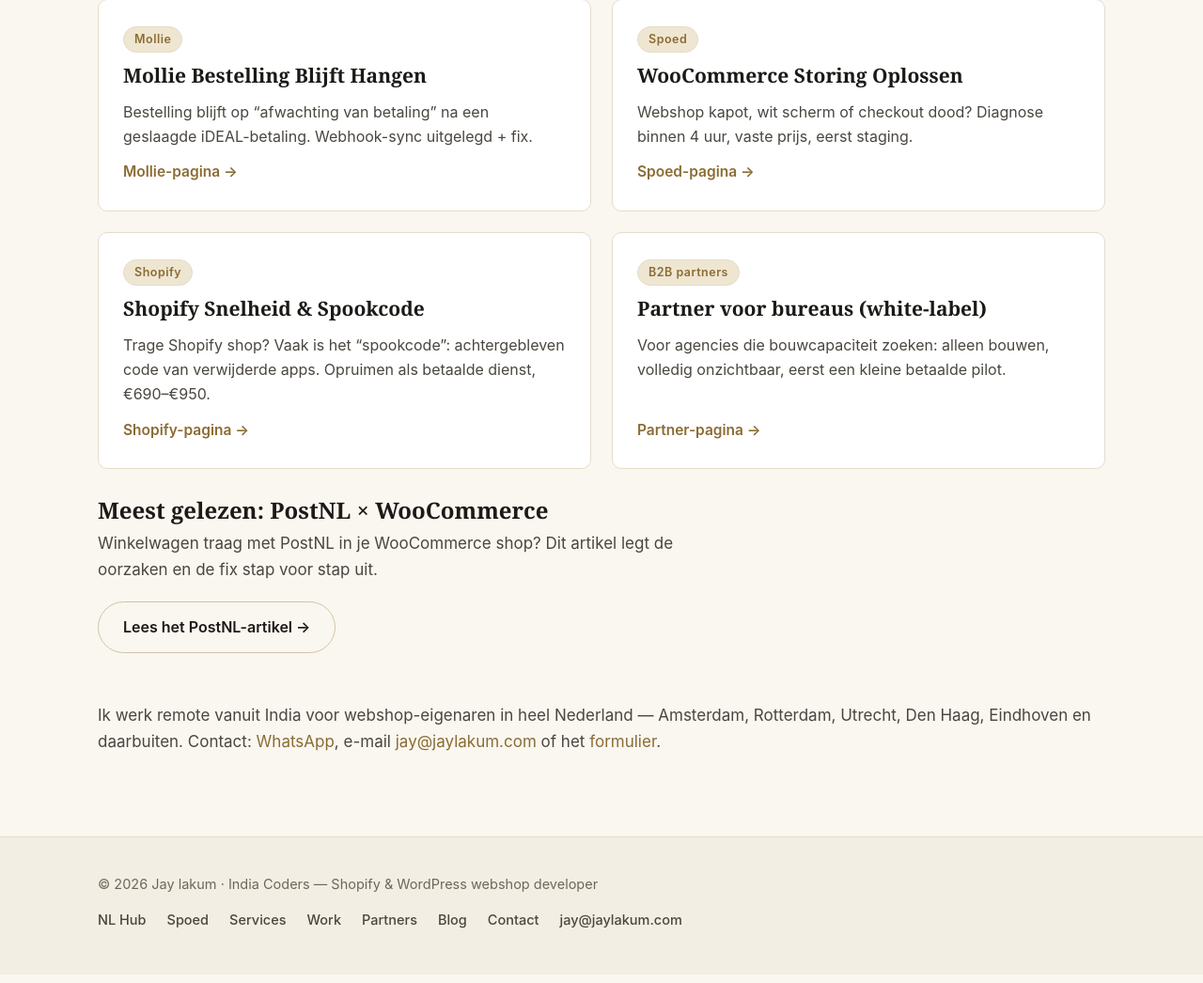
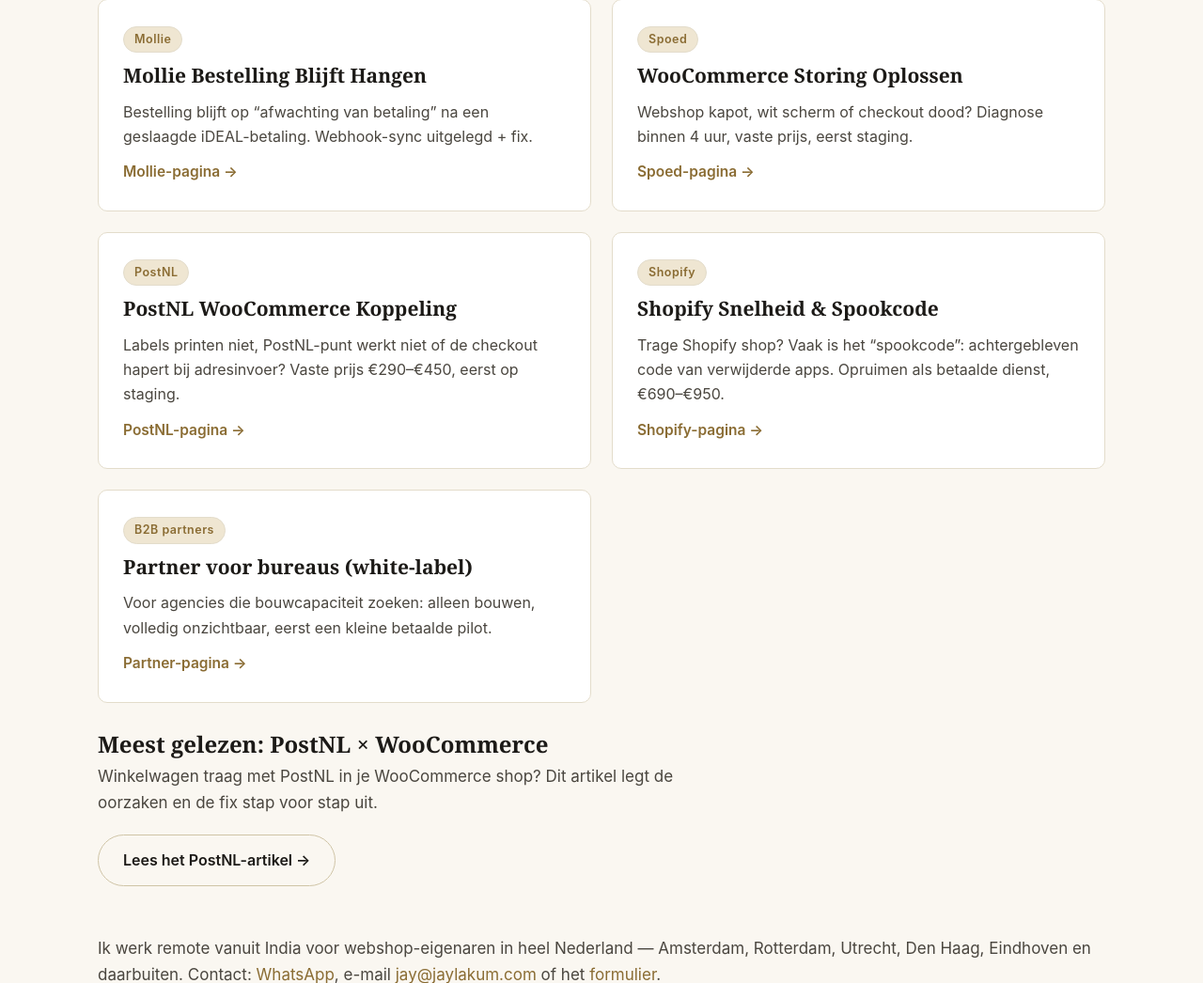
Before and after one commit to lakumjay/jaylakum, a PHP site: page /nl/ in a window 1280 px wide. Shown: the part 754-1800 px from the top of the page at 94% size. Run offline with PHP 8.4, Linux system fonts and the light colour scheme; a stand-in replaces the project's code that opens the database connection.

Commit message:
SEO 2026-11-26: homepage/NL-hub links to PostNL cluster

```diff
--- a/nl/index.php
+++ b/nl/index.php
@@ -19,8 +19,8 @@
 <meta name="twitter:image" content="https://jaylakum.com/og-image.png" />
 <meta name="theme-color" content="#171410" media="(prefers-color-scheme: dark)" />
 <meta name="theme-color" content="#FAF7F1" media="(prefers-color-scheme: light)" />
-<title>WooCommerce &amp; Shopify Speed, Bug Fixes | Jay Lakum</title>
-<meta name="description" content="Slow or broken webshop? Fixed-price Shopify &amp; WooCommerce speed optimisation, bug fixes and redesigns (€290–€950). Real result: a." />
+<title>WooCommerce &amp; Shopify Speed, Bug Fixes &amp; Redesigns — Fixed Price | Jay Lakum</title>
+<meta name="description" content="Slow or broken webshop? Fixed-price Shopify &amp; WooCommerce speed optimisation, bug fixes and redesigns (€290–€950). Real result: a WooCommerce store from 6.1s to 2.2s. Based in India, working with webshop owners in the Netherlands &amp; worldwide." />
 <meta property="og:type" content="website" />
 <meta property="og:site_name" content="Jay lakum — India Coders" />
 <meta property="og:title" content="Jay lakum — WooCommerce &amp; Shopify fixes met vaste prijs" />
@@ -825,7 +825,7 @@
           <h2>Bug Fixes</h2>
           <p class="lead">Something broke — or never worked properly. I reproduce the problem first, explain the cause in plain language, and only then fix it. No guessing on your live store.</p>
           <span class="tag">Fix €290–€450 · geen oplossing, geen factuur</span>
-          <p style="margin-top:14px"><a href="/diensten/woocommerce-checkout-traag/" style="font-weight:600">NL: Checkout traag →</a><br /><a href="/diensten/mollie-bestelling-hangt/" style="font-weight:600">NL: Mollie bestelling blijft hangen →</a><br /><a href="/diensten/woocommerce-storing-oplossen/" style="font-weight:600">NL: Storing oplossen (spoed) →</a></p>
+          <p style="margin-top:14px"><a href="/diensten/woocommerce-checkout-traag/" style="font-weight:600">NL: Checkout traag →</a><br /><a href="/diensten/mollie-bestelling-hangt/" style="font-weight:600">NL: Mollie bestelling blijft hangen →</a><br /><a href="/diensten/woocommerce-storing-oplossen/" style="font-weight:600">NL: Storing oplossen (spoed) →</a><br /><a href="/diensten/postnl-woocommerce-koppeling/" style="font-weight:600">NL: PostNL koppeling repareren →</a></p>
         </div>
         <div>
           <ul>
@@ -963,13 +963,14 @@
         <article class="card"><span class="tag">Checkout</span><h3><a href="/diensten/woocommerce-checkout-traag/" style="color:var(--ink)">WooCommerce Checkout Traag</a></h3><p>Afrekenen duurt eeuwig of blijft laden? Oorzaken, herkenning en een vaste-prijs fix binnen 48 uur.</p><a class="more" href="/diensten/woocommerce-checkout-traag/">Checkout-pagina →</a></article>
         <article class="card"><span class="tag">Mollie</span><h3><a href="/diensten/mollie-bestelling-hangt/" style="color:var(--ink)">Mollie Bestelling Blijft Hangen</a></h3><p>Bestelling blijft op “afwachting van betaling” na een geslaagde iDEAL-betaling. Webhook-sync uitgelegd + fix.</p><a class="more" href="/diensten/mollie-bestelling-hangt/">Mollie-pagina →</a></article>
         <article class="card"><span class="tag">Spoed</span><h3><a href="/diensten/woocommerce-storing-oplossen/" style="color:var(--ink)">WooCommerce Storing Oplossen</a></h3><p>Webshop kapot, wit scherm of checkout dood? Diagnose binnen 4 uur, vaste prijs, eerst staging.</p><a class="more" href="/diensten/woocommerce-storing-oplossen/">Spoed-pagina →</a></article>
+        <article class="card"><span class="tag">PostNL</span><h3><a href="/diensten/postnl-woocommerce-koppeling/" style="color:var(--ink)">PostNL WooCommerce Koppeling</a></h3><p>Labels printen niet, PostNL-punt werkt niet of de checkout hapert bij adresinvoer? Vaste prijs €290–€450, eerst op staging.</p><a class="more" href="/diensten/postnl-woocommerce-koppeling/">PostNL-pagina →</a></article>
         <article class="card"><span class="tag">Shopify</span><h3><a href="#nl-shopify" style="color:var(--ink)">Shopify Snelheid &amp; Spookcode</a></h3><p>Trage Shopify shop? Vaak is het “spookcode”: achtergebleven code van verwijderde apps. Opruimen als betaalde dienst, €690–€950.</p><a class="more" href="#nl-shopify">Shopify-pagina →</a></article>
         <article class="card"><span class="tag">B2B partners</span><h3><a href="/for-agencies/" style="color:var(--ink)">Partner voor bureaus (white-label)</a></h3><p>Voor agencies die bouwcapaciteit zoeken: alleen bouwen, volledig onzichtbaar, eerst een kleine betaalde pilot.</p><a class="more" href="/for-agencies/">Partner-pagina →</a></article>
       </div>
       <div class="plan-block">
         <h3>Meest gelezen: PostNL × WooCommerce</h3>
         <p class="plan-sub">Winkelwagen traag met PostNL in je WooCommerce shop? Dit artikel legt de oorzaken en de fix stap voor stap uit.</p>
-        <p><a class="btn btn-ghost" href="#blog/postnl-woocommerce-trage-winkelwagen-fix">Lees het PostNL-artikel →</a></p>
+        <p><a class="btn btn-ghost" href="/blog/trage-woocommerce-winkelwagen-postnl-exact-online/">Lees het PostNL-artikel →</a></p>
       </div>
       <p style="padding-bottom:70px;color:var(--ink-soft)">Ik werk remote vanuit India voor webshop-eigenaren in heel Nederland — Amsterdam, Rotterdam, Utrecht, Den Haag, Eindhoven en daarbuiten. Contact: <a href="https://wa.me/916353116138" target="_blank" rel="noopener">WhatsApp</a>, e-mail <a href="mailto:jay@jaylakum.com">jay@jaylakum.com</a> of het <a href="#contact">formulier</a>.</p>
     </div>
```
